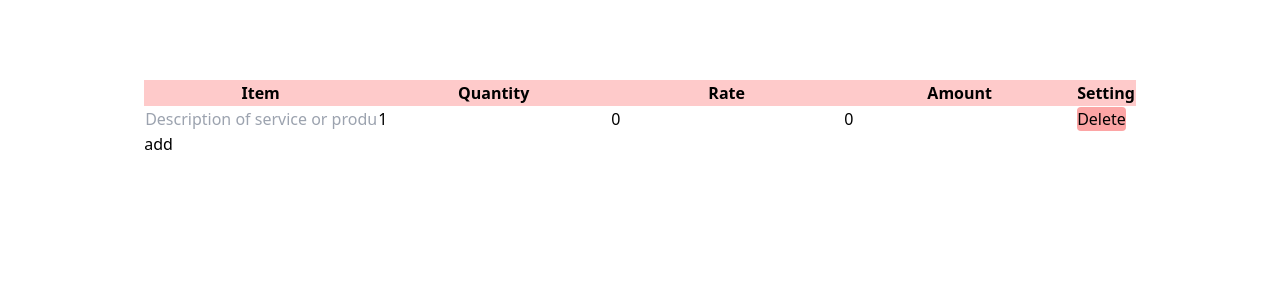
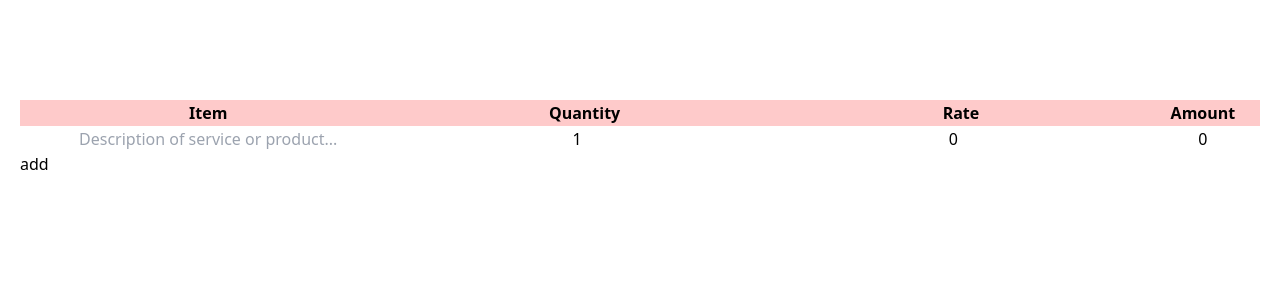
Before and after one commit to yahoogm/invoice-generator, a React (Create React App) app: page / in a window 1280 px wide. Both pictures are taken after a click on the button "add". Shown: the top 300 px of the page. Built offline with nearby package versions, Linux system fonts and the light colour scheme; the HTML template or start-up script is replaced by a standard one.

Commit message:
fixing the naming for a function

```diff
--- a/src/App.js
+++ b/src/App.js
@@ -3,7 +3,7 @@ import Content from './components/content/Content';
 
 function App() {
   return (
-    <div className="flex justify-center mt-20">
+    <div className="mt-20 w-full p-5">
       <Content />
     </div>
   );
--- a/src/components/content/Content.jsx
+++ b/src/components/content/Content.jsx
@@ -39,29 +39,28 @@ const Content = () => {
   const handleDelete = (id) => {
     const delItem = items.filter((item) => item.id !== id);
     setItems(delItem);
-    console.log(delItem);
   };
   // ---- End Function to handle delete some  item ---- //
 
   return (
-    <div>
-      <table>
-        <thead className="bg-red-200">
+    <>
+      <table className="w-full">
+        <thead className="bg-red-200 text-center">
           <tr>
             <th>Item</th>
             <th>Quantity</th>
             <th>Rate</th>
             <th>Amount</th>
-            <th>Setting</th>
+            <th></th>
           </tr>
         </thead>
 
-        <tbody>
+        <tbody className="text-center">
           <Inputs items={items} handleOnChangeQty={handleOnChangeQty} handleOnChangeRate={handleOnChangeRate} handleOnChangeItem={handleOnChangeItem} handleDelete={handleDelete} />
         </tbody>
       </table>
-      <button onClick={handleAdd}>add</button>
-    </div>
+      <button onClick={() => handleAdd()}>add</button>
+    </>
   );
 };
 
--- a/src/components/content/Inputs.jsx
+++ b/src/components/content/Inputs.jsx
@@ -28,6 +28,7 @@ const Inputs = ({ items, handleOnChangeQty, handleOnChangeRate, handleOnChangeIt
         <tr key={item.id}>
           <td>
             <input
+              className="text-center w-full"
               type="text"
               placeholder="Description of service or product..."
               value={item.title}
@@ -41,6 +42,7 @@ const Inputs = ({ items, handleOnChangeQty, handleOnChangeRate, handleOnChangeIt
           </td>
           <td>
             <input
+              className="text-center"
               placeholder="Quantity"
               type="number"
               value={item.qty}
@@ -54,6 +56,7 @@ const Inputs = ({ items, handleOnChangeQty, handleOnChangeRate, handleOnChangeIt
           </td>
           <td>
             <input
+              className="text-center"
               value={item.rate}
               onChange={(e) => {
                 let rates = [...rate];
@@ -65,12 +68,16 @@ const Inputs = ({ items, handleOnChangeQty, handleOnChangeRate, handleOnChangeIt
             />
           </td>
           <td>
-            <input value={item.qty * item.rate} />
+            <span>{item.qty * item.rate}</span>
           </td>
           <td>
-            <button className="bg-red-300 rounded" onClick={() => handleDelete(item.id)}>
-              Delete
-            </button>
+            {items.length === 1 ? (
+              ''
+            ) : (
+              <button className="bg-red-300 rounded" onClick={() => handleDelete(item.id)}>
+                Delete
+              </button>
+            )}
           </td>
         </tr>
       ))}
```
